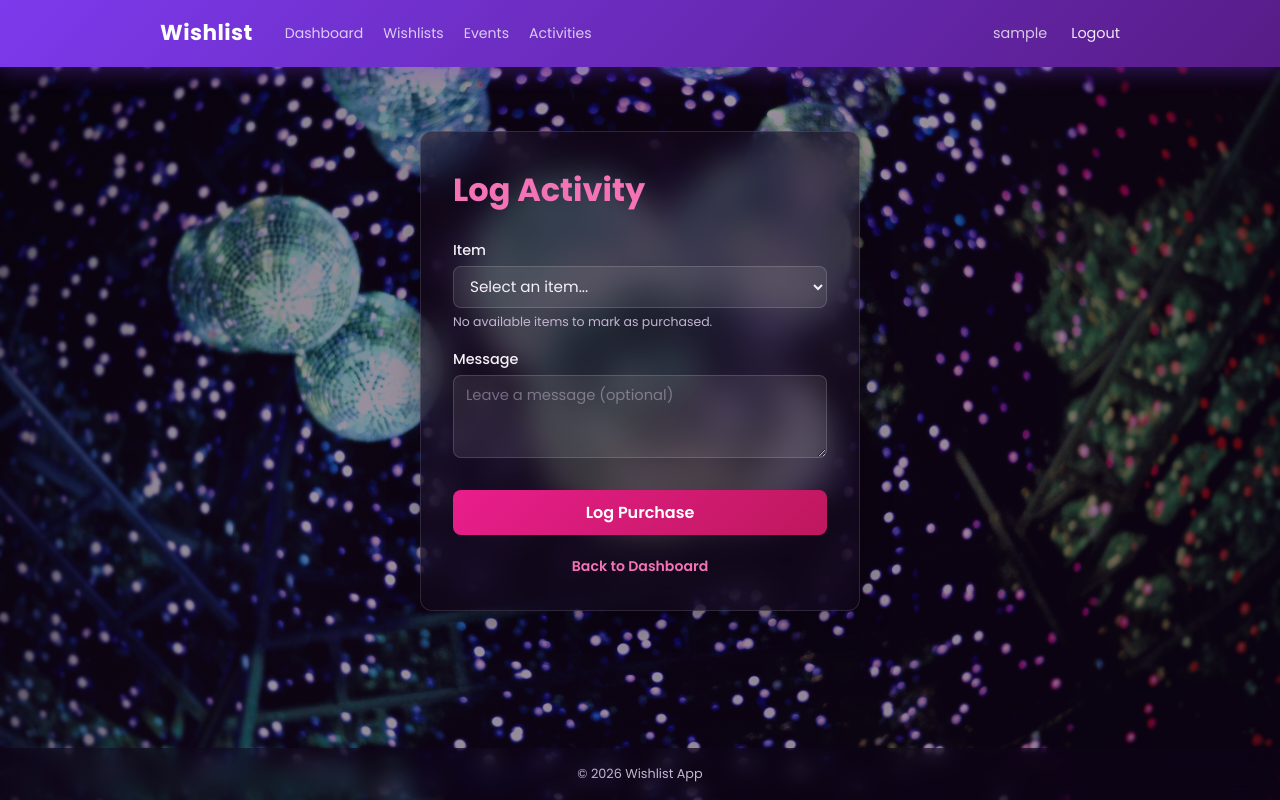
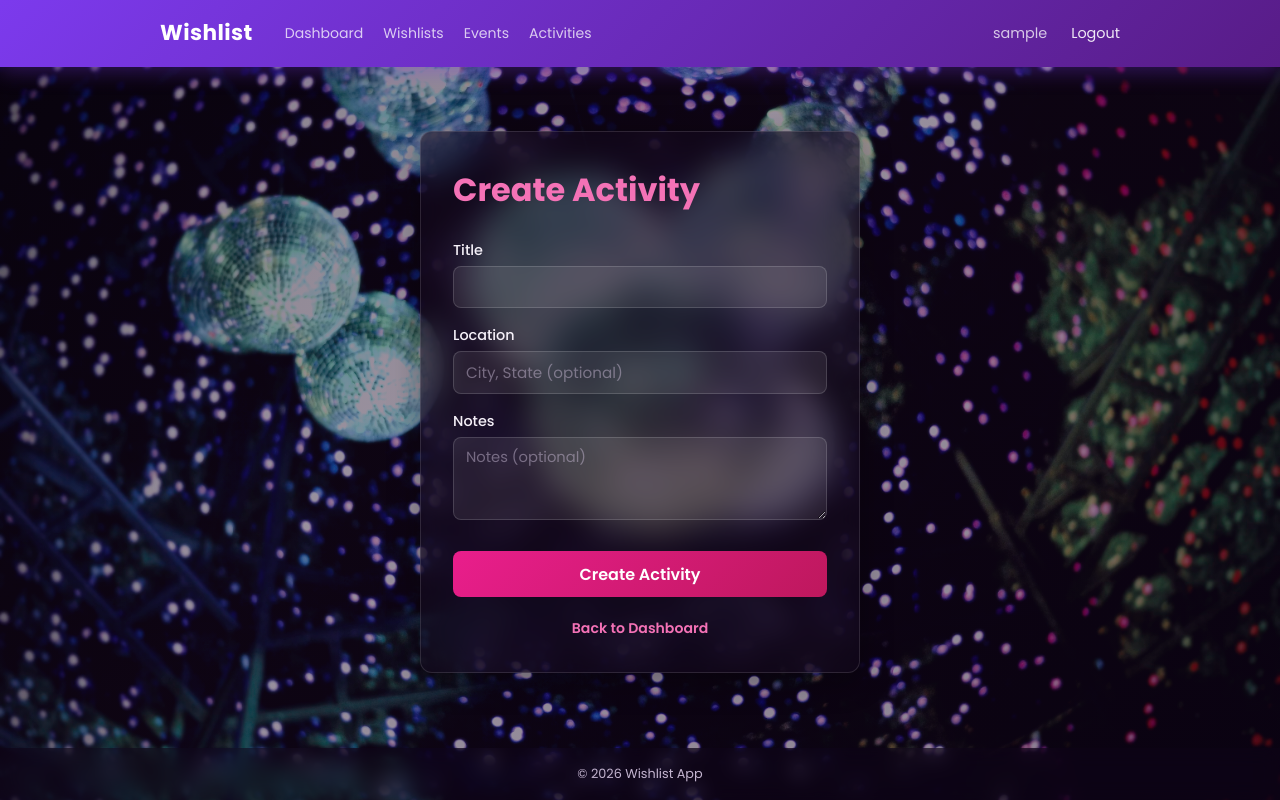
Before and after one commit to dianestephani/wishlist, a Django app: page /create/activity/ in a window 1280 px wide. Run offline with Django 5.2, Linux system fonts and the light colour scheme; the visitor is signed in with stand-in values (Sample User, id 1); data that the repository does not hold is empty.

Commit message:
event and activity models added with placeholders

```diff
--- a/templates/wishlist/create_activity.html
+++ b/templates/wishlist/create_activity.html
@@ -1,33 +1,29 @@
 {% extends "base.html" %}
 
-{% block title %}Log Activity{% endblock %}
+{% block title %}Create Activity{% endblock %}
 
 {% block content %}
 <div class="auth-form">
-    <h1>Log Activity</h1>
+    <h1>Create Activity</h1>
 
     <form method="post" novalidate>
         {% csrf_token %}
 
-        <div class="form-group">
-            <label for="item">Item</label>
-            <select name="item" id="item" required>
-                <option value="">Select an item...</option>
-                {% for item in items %}
-                    <option value="{{ item.id }}">{{ item.title }}</option>
-                {% endfor %}
-            </select>
-            {% if not items %}
-                <p class="form-help">No available items to mark as purchased.</p>
-            {% endif %}
-        </div>
+        {% for field in form %}
+            <div class="form-group">
+                <label for="{{ field.id_for_label }}">{{ field.label }}</label>
+                {{ field }}
+                {% if field.errors %}
+                    <ul class="form-errors">
+                        {% for error in field.errors %}
+                            <li>{{ error }}</li>
+                        {% endfor %}
+                    </ul>
+                {% endif %}
+            </div>
+        {% endfor %}
 
-        <div class="form-group">
-            <label for="message">Message</label>
-            <textarea name="message" id="message" rows="3" placeholder="Leave a message (optional)"></textarea>
-        </div>
-
-        <button type="submit" {% if not items %}disabled{% endif %}>Log Purchase</button>
+        <button type="submit">Create Activity</button>
     </form>
 
     <p class="auth-link"><a href="{% url 'wishlist:dashboard' %}">Back to Dashboard</a></p>
--- a/wishlist/forms.py
+++ b/wishlist/forms.py
@@ -44,11 +44,24 @@ class EventForm(forms.ModelForm):
     class Meta:
         from .models import Event
         model = Event
-        fields = ["title", "description", "date", "location"]
+        fields = ["title", "date", "start_time", "end_time", "address", "notes"]
         widgets = {
-            "description": forms.Textarea(attrs={"rows": 3, "placeholder": "Description (optional)"}),
-            "date": forms.DateTimeInput(attrs={"type": "datetime-local"}),
-            "location": forms.TextInput(attrs={"placeholder": "Location (optional)"}),
+            "date": forms.DateInput(attrs={"type": "date"}),
+            "start_time": forms.TimeInput(attrs={"type": "time"}),
+            "end_time": forms.TimeInput(attrs={"type": "time"}),
+            "address": forms.TextInput(attrs={"placeholder": "Address (optional)"}),
+            "notes": forms.Textarea(attrs={"rows": 3, "placeholder": "Notes (optional)"}),
+        }
+
+
+class ActivityForm(forms.ModelForm):
+    class Meta:
+        from .models import Activity
+        model = Activity
+        fields = ["title", "location", "notes"]
+        widgets = {
+            "location": forms.TextInput(attrs={"placeholder": "City, State (optional)"}),
+            "notes": forms.Textarea(attrs={"rows": 3, "placeholder": "Notes (optional)"}),
         }
 
 
--- a/wishlist/models.py
+++ b/wishlist/models.py
@@ -29,19 +29,40 @@ class Wishlist(models.Model):
 
 
 class Event(models.Model):
-    user = models.ForeignKey(
+    created_by = models.ForeignKey(
         settings.AUTH_USER_MODEL,
         on_delete=models.CASCADE,
         related_name="events_created",
     )
     title = models.CharField(max_length=255)
-    description = models.TextField(blank=True)
-    date = models.DateTimeField()
-    location = models.CharField(max_length=255, blank=True)
+    date = models.DateField()
+    start_time = models.TimeField(null=True, blank=True)
+    end_time = models.TimeField(null=True, blank=True)
+    address = models.CharField(max_length=500, blank=True)
+    notes = models.TextField(blank=True)
     created_at = models.DateTimeField(auto_now_add=True)
 
     class Meta:
         ordering = ["-date"]
+
+    def __str__(self):
+        return self.title
+
+
+class Activity(models.Model):
+    created_by = models.ForeignKey(
+        settings.AUTH_USER_MODEL,
+        on_delete=models.CASCADE,
+        related_name="activities_created",
+    )
+    title = models.CharField(max_length=255)
+    location = models.CharField(max_length=255, blank=True)
+    notes = models.TextField(blank=True)
+    created_at = models.DateTimeField(auto_now_add=True)
+
+    class Meta:
+        ordering = ["-created_at"]
+        verbose_name_plural = "activities"
 
     def __str__(self):
         return self.title
--- a/wishlist/views.py
+++ b/wishlist/views.py
@@ -5,8 +5,8 @@ from django.contrib.auth.forms import AuthenticationForm
 from django.shortcuts import get_object_or_404, redirect, render
 
 from .email import send_purchased_email, send_undo_email
-from .forms import EventForm, PurchaseForm, RegistrationForm, UndoPurchaseForm, WishlistForm
-from .models import Event, ItemEvent, ItemView, Purchase, StoreClick, Wishlist, WishlistItem
+from .forms import ActivityForm, EventForm, PurchaseForm, RegistrationForm, UndoPurchaseForm, WishlistForm
+from .models import Activity, Event, ItemEvent, ItemView, Purchase, StoreClick, Wishlist, WishlistItem
 
 SORT_OPTIONS = {
     "price_asc": "price",
@@ -20,13 +20,13 @@ SORT_OPTIONS = {
 @login_required
 def dashboard(request):
     wishlists = Wishlist.objects.filter(user=request.user)[:5]
-    events = Event.objects.filter(user=request.user)[:5]
-    recent_purchases = Purchase.objects.filter(purchased_by=request.user).select_related("item")[:5]
+    events = Event.objects.filter(created_by=request.user)[:5]
+    activities = Activity.objects.filter(created_by=request.user)[:5]
 
     context = {
         "wishlists": wishlists,
         "events": events,
-        "recent_purchases": recent_purchases,
+        "activities": activities,
     }
     return render(request, "wishlist/dashboard.html", context)
 
@@ -52,7 +52,7 @@ def create_event(request):
         form = EventForm(request.POST)
         if form.is_valid():
             event = form.save(commit=False)
-            event.user = request.user
+            event.created_by = request.user
             event.save()
             messages.success(request, f'Event "{event.title}" created!')
             return redirect("wishlist:event_detail", event_id=event.pk)
@@ -63,25 +63,17 @@ def create_event(request):
 
 @login_required
 def create_activity(request):
-    """Log a manual activity/purchase note."""
-    items = WishlistItem.objects.filter(user=request.user, status=WishlistItem.Status.AVAILABLE)
     if request.method == "POST":
-        item_id = request.POST.get("item")
-        message = request.POST.get("message", "")
-        item = get_object_or_404(WishlistItem, pk=item_id)
-        Purchase.objects.create(item=item, purchased_by=request.user, message=message)
-        ItemEvent.objects.create(
-            item=item,
-            event_type=ItemEvent.EventType.PURCHASED,
-            user=request.user,
-            message=message,
-        )
-        item.status = WishlistItem.Status.PURCHASED
-        item.save()
-        send_purchased_email(request.user, item, message)
-        messages.success(request, f'"{item.title}" has been marked as purchased!')
-        return redirect("wishlist:dashboard")
-    return render(request, "wishlist/create_activity.html", {"items": items})
+        form = ActivityForm(request.POST)
+        if form.is_valid():
+            activity = form.save(commit=False)
+            activity.created_by = request.user
+            activity.save()
+            messages.success(request, f'Activity "{activity.title}" created!')
+            return redirect("wishlist:activities")
+    else:
+        form = ActivityForm()
+    return render(request, "wishlist/create_activity.html", {"form": form})
 
 
 @login_required
@@ -94,20 +86,20 @@ def wishlist_detail(request, wishlist_id):
 
 @login_required
 def events_list(request):
-    events = Event.objects.filter(user=request.user)
+    events = Event.objects.filter(created_by=request.user)
     return render(request, "wishlist/events.html", {"events": events})
 
 
 @login_required
 def event_detail(request, event_id):
-    event = get_object_or_404(Event, pk=event_id, user=request.user)
+    event = get_object_or_404(Event, pk=event_id, created_by=request.user)
     return render(request, "wishlist/event_detail.html", {"event": event})
 
 
 @login_required
 def activities_list(request):
-    purchases = Purchase.objects.filter(purchased_by=request.user).select_related("item")
-    return render(request, "wishlist/activities.html", {"purchases": purchases})
+    activities = Activity.objects.filter(created_by=request.user)
+    return render(request, "wishlist/activities.html", {"activities": activities})
 
 
 @login_required
```
Also changed, not shown: templates/wishlist/activities.html (+9 -9 lines), templates/wishlist/dashboard.html (+5 -7 lines), templates/wishlist/event_detail.html (+16 -7 lines), templates/wishlist/events.html (+5 -8 lines), wishlist/admin.py (+9 -2 lines), wishlist/tests.py (+16 -16 lines), wishlist/migrations/0008_rename_user_event_created_by_and_more.py (added).
